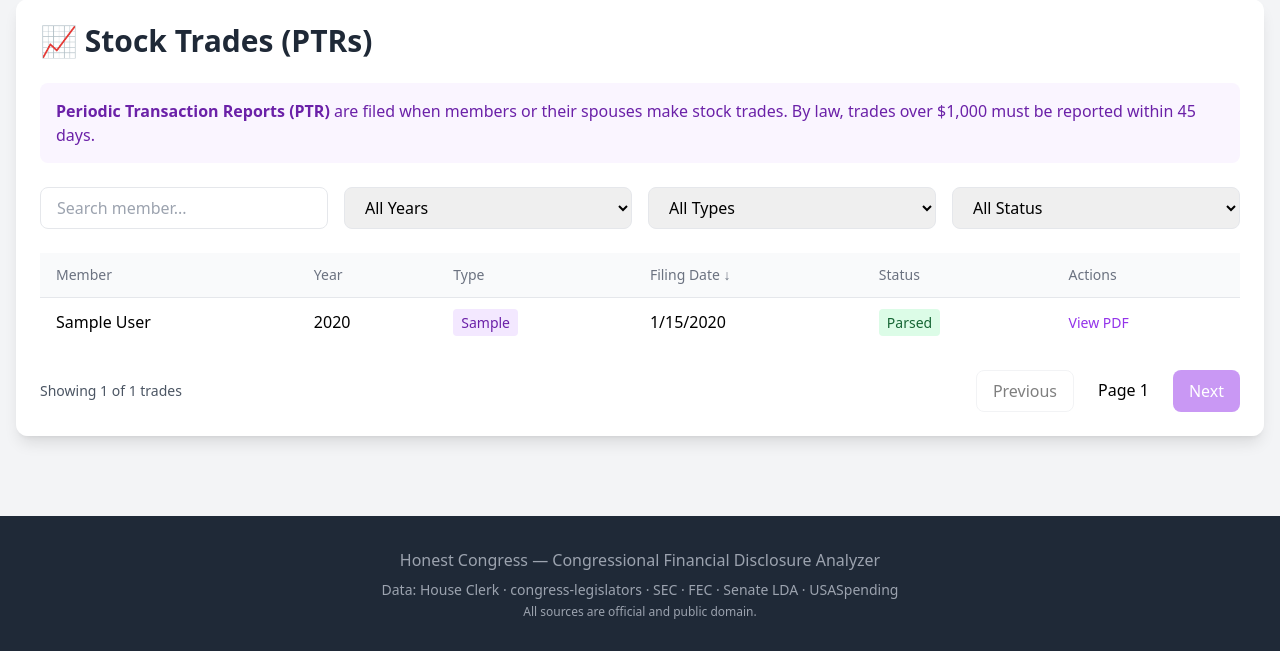
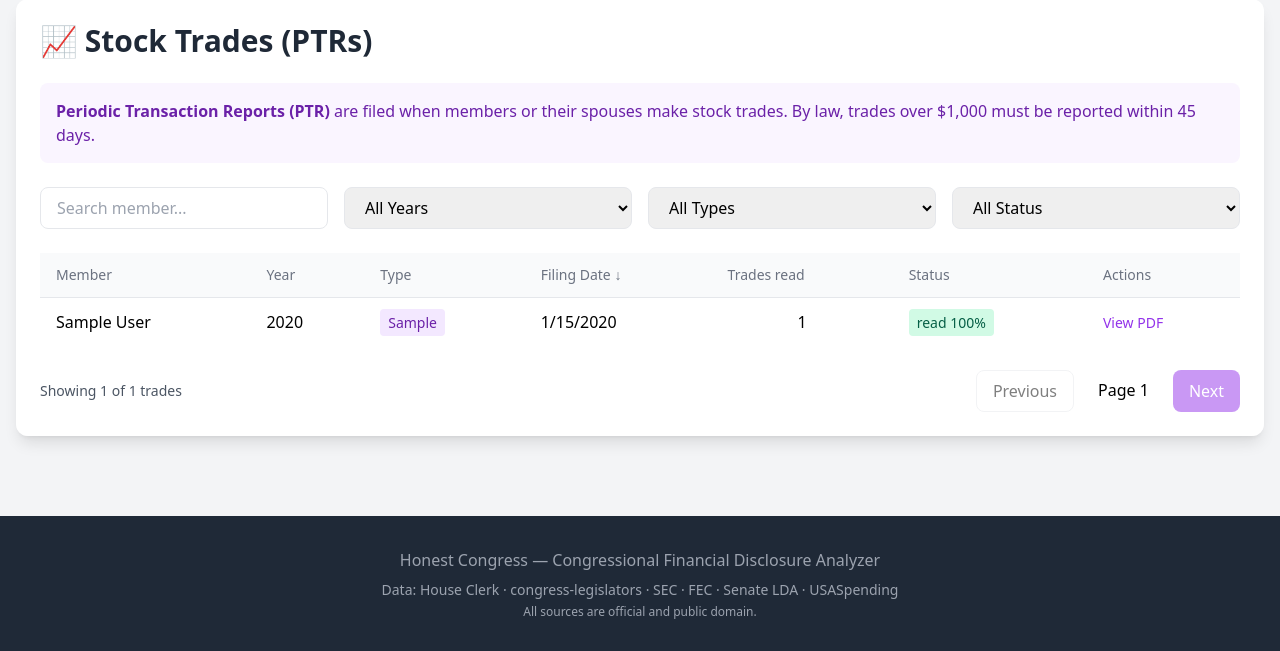
Before and after one commit to prendeso/honest-congress, a FastAPI app: page /trades in a window 1280 px wide. Shown: the part 117-768 px from the top of the page. Run offline with FastAPI, Linux system fonts and the light colour scheme; tables that the repository leaves empty hold one stand-in row (values such as "Sample post"); some libraries are stand-ins or nearby versions.

Commit message:
Stop the trades page calling an empty filing "Parsed"
The Stock Trades table showed a green `Parsed` badge on the strength of
`trade.parsed`, which means the parser ran without raising. A scanned
paper form clears that bar while yielding nothing, so a filing with no
readable trades in it was presented, in green, as successfully processed.

It now shows how many trades were actually read, and a status that
distinguishes a scan from a bad parse from a clean one -- the same
wording and thresholds as the Parsed Documents page, deliberately, since
the two pages list overlapping filings and must not disagree about how
well one was read.

Co-Authored-By: Claude Opus 5 <noreply@anthropic.com>
Claude-Session: https://claude.ai/code/session_01NtCgW91GoUMWZiEanWfDzk

```diff
--- a/src/templates/trades.html
+++ b/src/templates/trades.html
@@ -82,7 +82,9 @@
                                     <th class="px-4 py-3 text-left text-sm font-medium text-gray-500 cursor-pointer hover:bg-gray-100" @click="sortBy('filing_date')">
                                         Filing Date <span x-show="sortField === 'filing_date'" x-text="sortOrder === 'asc' ? '↑' : '↓'"></span>
                                     </th>
-                                    <th class="px-4 py-3 text-left text-sm font-medium text-gray-500">Status</th>
+                                    <th class="px-4 py-3 text-left text-sm font-medium text-gray-500">Trades read</th>
+                                    <th class="px-4 py-3 text-left text-sm font-medium text-gray-500"
+                                        title="A green Parsed badge used to appear here for filings nothing was extracted from. This says how much was.">Status</th>
                                     <th class="px-4 py-3 text-left text-sm font-medium text-gray-500">Actions</th>
                                 </tr>
                             </thead>
@@ -95,10 +97,25 @@
                                             <span class="px-2 py-1 bg-purple-100 text-purple-800 rounded text-sm" x-text="trade.filing_type"></span>
                                         </td>
                                         <td class="px-4 py-3" x-text="trade.filing_date ? new Date(trade.filing_date).toLocaleDateString() : '-'"></td>
+                                        <td class="px-4 py-3 text-center" x-text="trade.transaction_count"></td>
+                                        <!-- `parsed` means the parser ran, and a scanned paper
+                                             form clears that bar while yielding nothing. This
+                                             badge used to read a confident green "Parsed" on a
+                                             filing with no trades in it at all. -->
                                         <td class="px-4 py-3">
-                                            <span :class="trade.parsed ? 'bg-green-100 text-green-800' : 'bg-yellow-100 text-yellow-800'"
-                                                  class="px-2 py-1 rounded text-sm font-medium"
-                                                  x-text="trade.parsed ? 'Parsed' : 'Pending'"></span>
+                                            <template x-if="!trade.parsed">
+                                                <span class="px-2 py-1 rounded text-sm font-medium bg-yellow-100 text-yellow-800">Pending</span>
+                                            </template>
+                                            <template x-if="trade.parsed && trade.has_text_layer === false">
+                                                <span class="px-2 py-1 rounded text-sm font-medium bg-slate-200 text-slate-700"
+                                                      title="A photograph of a paper form. There is no text in it to extract, and this project does not do OCR. About one House trade report in eight is like this.">scanned image</span>
+                                            </template>
+                                            <template x-if="trade.parsed && trade.has_text_layer !== false">
+                                                <span :class="readClass(trade.parse_confidence)"
+                                                      class="px-2 py-1 rounded text-sm font-medium"
+                                                      :title="trade.parse_warnings || 'No warnings recorded.'"
+                                                      x-text="readLabel(trade.parse_confidence)"></span>
+                                            </template>
                                         </td>
                                         <td class="px-4 py-3">
                                             <template x-if="trade.document_url">
@@ -200,6 +217,21 @@
                     }
                 },
 
+                // Same wording as the Parsed Documents page, deliberately: the
+                // two pages list overlapping filings and must not disagree
+                // about how well one was read.
+                readLabel(value) {
+                    if (value === null || value === undefined) return 'not scored';
+                    return 'read ' + Math.round(value * 100) + '%';
+                },
+
+                readClass(value) {
+                    if (value === null || value === undefined) return 'bg-gray-100 text-gray-600';
+                    if (value === 0) return 'bg-red-100 text-red-800';
+                    if (value < 0.8) return 'bg-amber-100 text-amber-900';
+                    return 'bg-emerald-100 text-emerald-800';
+                },
+
                 sortBy(field) {
                     if (this.sortField === field) {
                         this.sortOrder = this.sortOrder === 'asc' ? 'desc' : 'asc';
```
